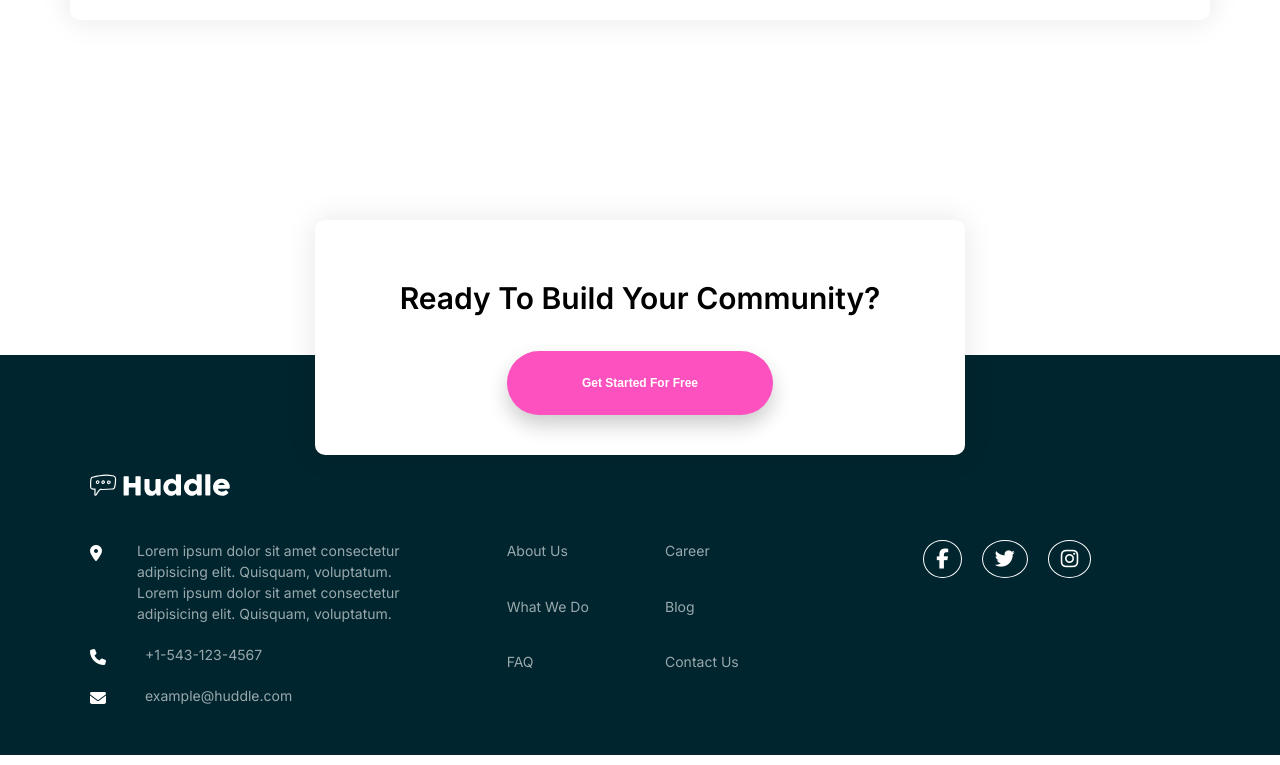
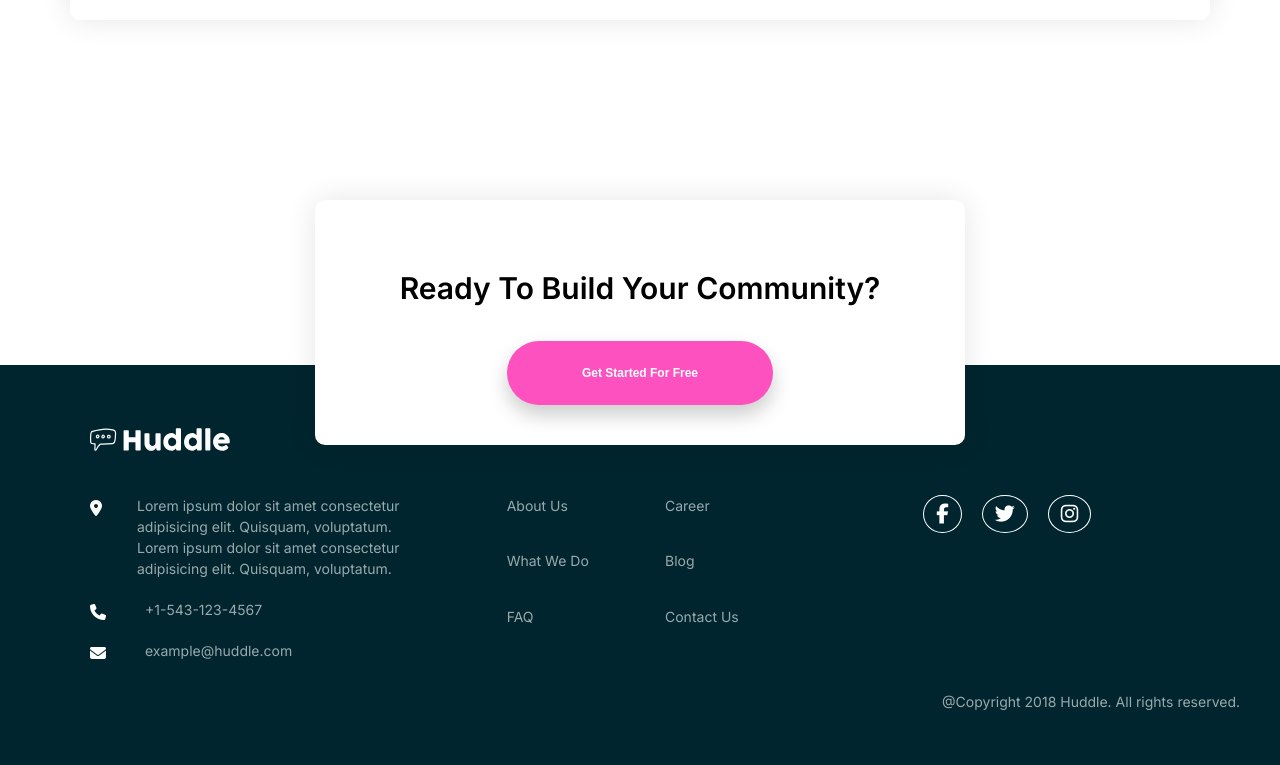
Before and after one commit to ali464haider/Huddle-Landing-Page, a plain HTML site: page index.html in a window 1280 px wide. Shown: the part 2226-2991 px from the top of the page. Drawn offline with Linux system fonts and the light colour scheme.

Commit message:
Add files via upload

```diff
--- a/design.css
+++ b/design.css
@@ -171,7 +171,7 @@ html, body{
     margin: 0 auto;
     border-radius: 10px;
     position: relative;
-    bottom: -100px;
+    bottom: -80px;
     overflow: hidden;
     z-index: 100;
 }
@@ -180,7 +180,7 @@ html, body{
     font-size: 30px;
     font-weight: 600;
     margin-bottom: 5px;
-    margin-top: 20px;
+    margin-top: 30px;
 }
 
 .call-to-action button{
@@ -294,6 +294,16 @@ html, body{
 .footer-socials i:hover{
     background-color: white;
     color: var(--button-color);
+}
+
+.footer  > p:last-of-type{
+    font-size: 14px;
+    font-weight: 400;
+    line-height: 1.5;
+    opacity: .6;
+    margin-top: 30px;
+    text-align: right;
+    margin-bottom: 60px;
 }
 
 
@@ -427,4 +437,9 @@ html, body{
     .footer-socials{
         justify-content: center;
     }
+
+    .footer  > p:last-of-type{
+        font-size: 12px;
+        text-align: center;
+    }
 }
--- a/index.html
+++ b/index.html
@@ -128,6 +128,10 @@
                 </div>
 
              </div>
+
+             <p>@Copyright 2018 Huddle. All rights reserved.</p>
+
+
         </div>
 
 
```
